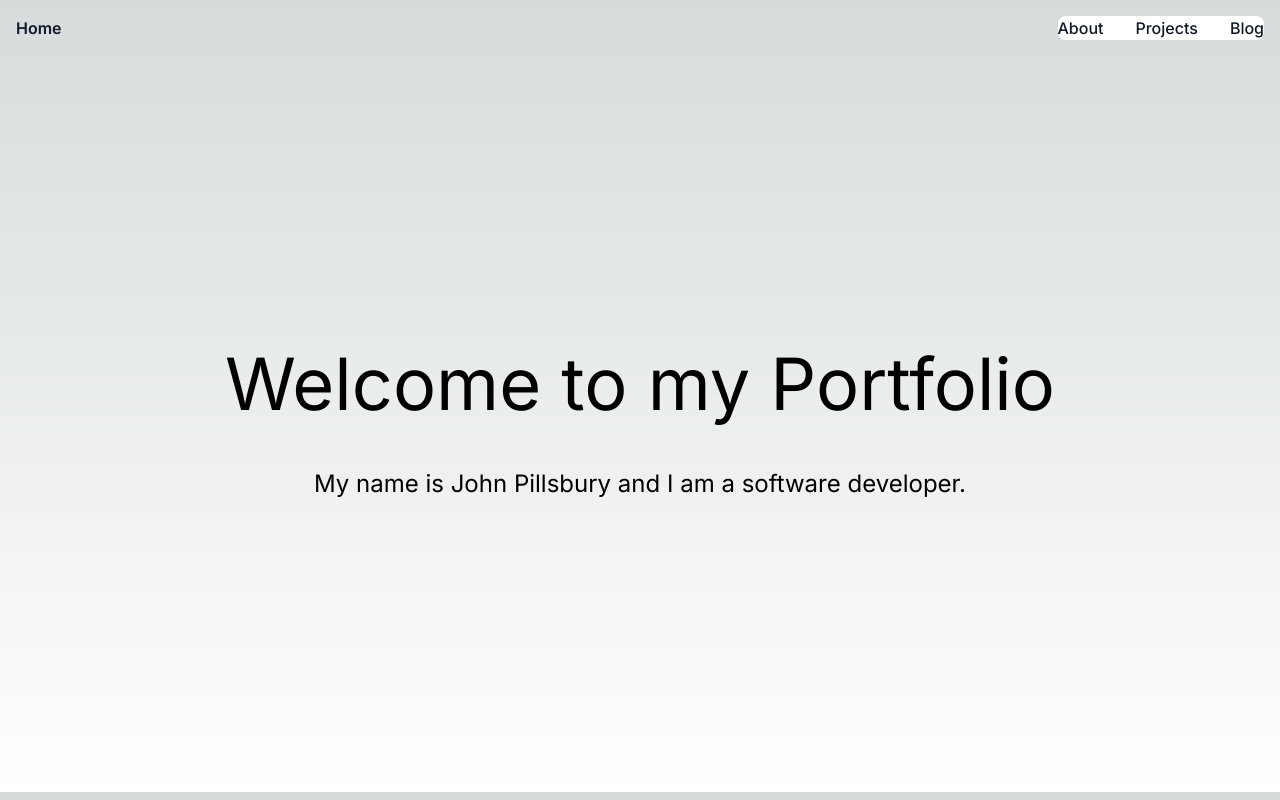
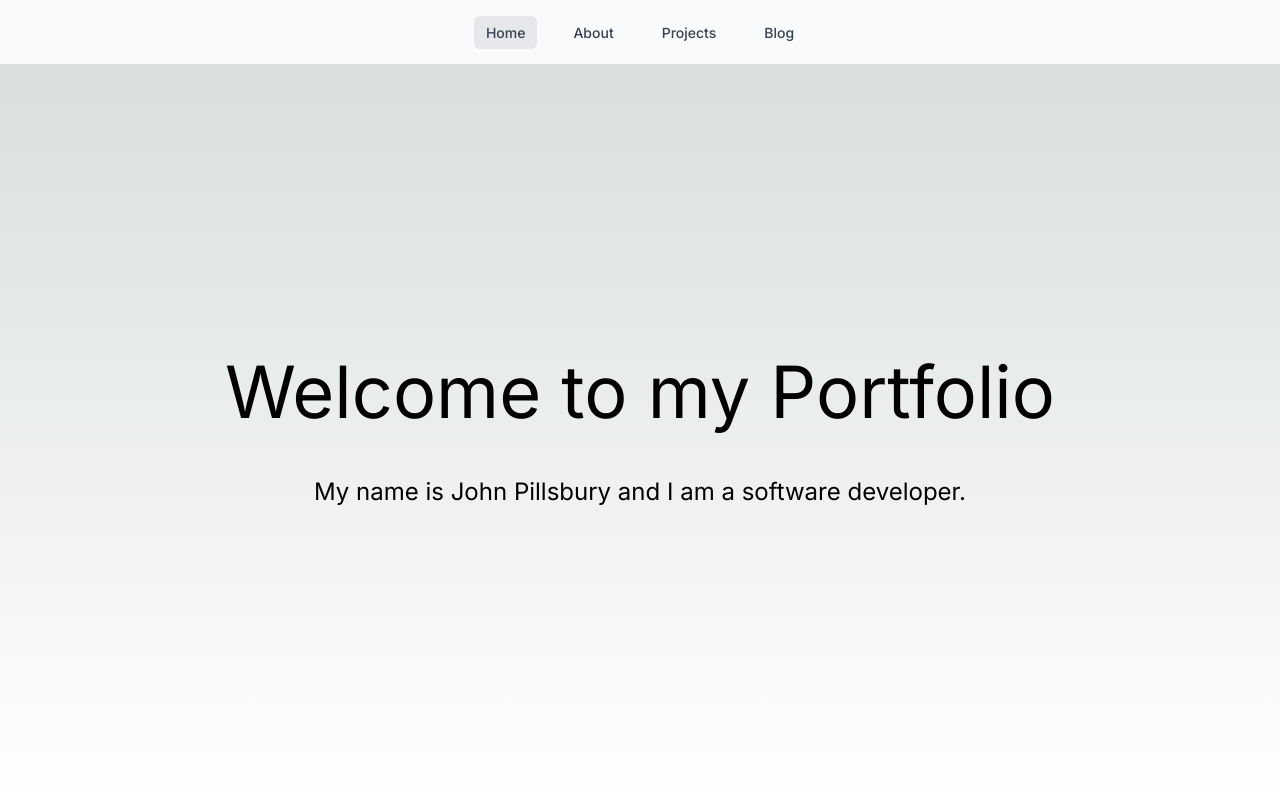
Before and after one commit to jpillsbu/portfolio, a Next.js app: page / in a window 1280 px wide. Built offline with nearby package versions, Linux system fonts and the light colour scheme.

Commit message:
Fix navbar mobile features

```diff
--- a/app/header.tsx
+++ b/app/header.tsx
@@ -1,39 +1,58 @@
+"use client";
+
 import Link from "next/link"
+import { useState } from "react"
 
 function Header() {
+    const [navbar, setNavbar] = useState(false)
     return (
         <header>
-            <nav className="bg-dark border-gray-200 dark:bg-white">
-                <div className="max-w-screen-3xl flex flex-wrap items-center justify-between mx-auto p-4">
-                    <div className="font-semibold text-gray-900 rounded hover:bg-gray-100 md:hover:bg-transparent md:border-0 md:hover:text-black md:p-0 dark:text-black md:dark:hover:text-black dark:hover:bg-white dark:hover:text-black md:dark:hover:bg-transparent">
-                        <Link href="/">
+            <nav className="bg-gray-50">
+                <div className="mx-auto max-w-7xl px-2 sm:px-6 lg:px-8">
+                    <div className={`relative flex ${navbar ? "h-50" : "h-16"} md:h-16 items-center justify-between`}>
+                        <div className="absolute inset-y-0 left-0 flex items-center sm:hidden">
+                            <div className="md:hidden">
+                                <button type="button" className="inline-flex bg-black items-center justify-center rounded-md p-2 text-gray-400 hover:bg-gray-700 hover:text-white focus:outline-none focus:ring-2 focus:ring-inset focus:ring-white" onClick={() => setNavbar(!navbar)}>
+                                    {navbar ? (
+                                        <svg className="hidden h-6 w-6" fill="none" viewBox="0 0 24 24" stroke-width="1.5" stroke="currentColor" aria-hidden="true">
+                                            <path stroke-linecap="round" stroke-linejoin="round" d="M6 18L18 6M6 6l12 12" />
+                                        </svg>
+                                    ) : (
+                                        <svg className="block h-6 w-6" fill="none" viewBox="0 0 24 24" stroke-width="1.5" stroke="currentColor" aria-hidden="true">
+                                            <path stroke-linecap="round" stroke-linejoin="round" d="M3.75 6.75h16.5M3.75 12h16.5m-16.5 5.25h16.5" />
+                                        </svg>
+                                    )}
+                                </button>
+                            </div>
+                        </div>
+
+                        <div className={`flex-1 justify-self-center pb-3 mt-8 md:block md:pb-0 md:mt-0 ${navbar ? 'pl-4 block' : 'hidden'}`}>
+                            <ul className="items-center justify-center space-y-8 md:flex md:space-x-6 md:space-y-0">
+                                <li>
+                                    <Link className="md:bg-gray-200 rounded-md text-gray-700 px-3 py-2 text-sm font-medium" onClick={() => setNavbar(false)} href="/">
                                         Home
                                     </Link>
-                    </div>
-                    <button data-collapse-toggle="navbar" type="button" className="inline-flex items-center p-2 ml-3 text-sm text-gray-500 rounded-lg md:hidden hover:bg-gray-100 focus:outline-none focus:ring-2 focus:ring-gray-200 dark:text-gray-400 dark:hover:bg-gray-700 dark:focus:ring-gray-600" aria-controls="navbar" aria-expanded="false">
-                        <span className="sr-only">Open main menu</span>
-                        <svg className="w-6 h-6" aria-hidden="true" fill="currentColor" viewBox="0 0 20 20" xmlns="http://www.w3.org/2000/svg"><path fill-rule="evenodd" d="M3 5a1 1 0 011-1h12a1 1 0 110 2H4a1 1 0 01-1-1zM3 10a1 1 0 011-1h12a1 1 0 110 2H4a1 1 0 01-1-1zM3 15a1 1 0 011-1h12a1 1 0 110 2H4a1 1 0 01-1-1z" clip-rule="evenodd"></path></svg>
-                    </button>
-                    <div className="hidden w-full md:block md:w-auto" id="navbar">
-                        <ul className="font-medium flex flex-col p-4 md:p-0 mt-4 border border-gray-100 rounded-lg bg-gray-50 md:flex-row md:space-x-8 md:mt-0 md:border-0 md:bg-white dark:bg-gray-800 md:dark:bg-white">
-                            <li className="block py-2 pl-3 pr-4 text-gray-900 rounded hover:bg-gray-100 md:hover:bg-transparent md:border-0 md:hover:text-gray-700 md:p-0 dark:text-black md:dark:hover:text-gray-500 dark:hover:bg-gray-700 dark:hover:text-black md:dark:hover:bg-transparent">
-                                <Link href="/about">
+                                </li>
+                                <li>
+                                    <Link className="text-gray-700 hover:bg-gray-700 hover:text-white rounded-md px-3 py-2 text-sm font-medium" onClick={() => setNavbar(false)} href="/about">
                                         About
                                     </Link>
                                 </li>
-                            <li className="block py-2 pl-3 pr-4 text-gray-900 rounded hover:bg-gray-100 md:hover:bg-transparent md:border-0 md:hover:text-gray-700 md:p-0 dark:text-black md:dark:hover:text-gray-500 dark:hover:bg-gray-700 dark:hover:text-black md:dark:hover:bg-transparent">
-                                <Link href="/projects">
+                                <li>
+
+                                    <Link className="text-gray-700 hover:bg-gray-700 hover:text-white rounded-md px-3 py-2 text-sm font-medium" onClick={() => setNavbar(false)} href="/projects">
                                         Projects
                                     </Link>
                                 </li>
-                            <li className="block py-2 pl-3 pr-4 text-gray-900 rounded hover:bg-gray-100 md:hover:bg-transparent md:border-0 md:hover:text-gray-700 md:p-0 dark:text-black md:dark:hover:text-gray-500 dark:hover:bg-gray-700 dark:hover:text-black md:dark:hover:bg-transparent">
-                                <Link href="/blog">
+                                <li>
+
+                                    <Link className="text-gray-700 hover:bg-gray-700 hover:text-white rounded-md px-3 py-2 text-sm font-medium" onClick={() => setNavbar(false)} href="/blog">
                                         Blog
                                     </Link>
                                 </li>
                             </ul>
                         </div>
-
+                    </div>
                 </div>
             </nav>
         </header>
```
Lines whose indentation alone changed are shown as unchanged.
